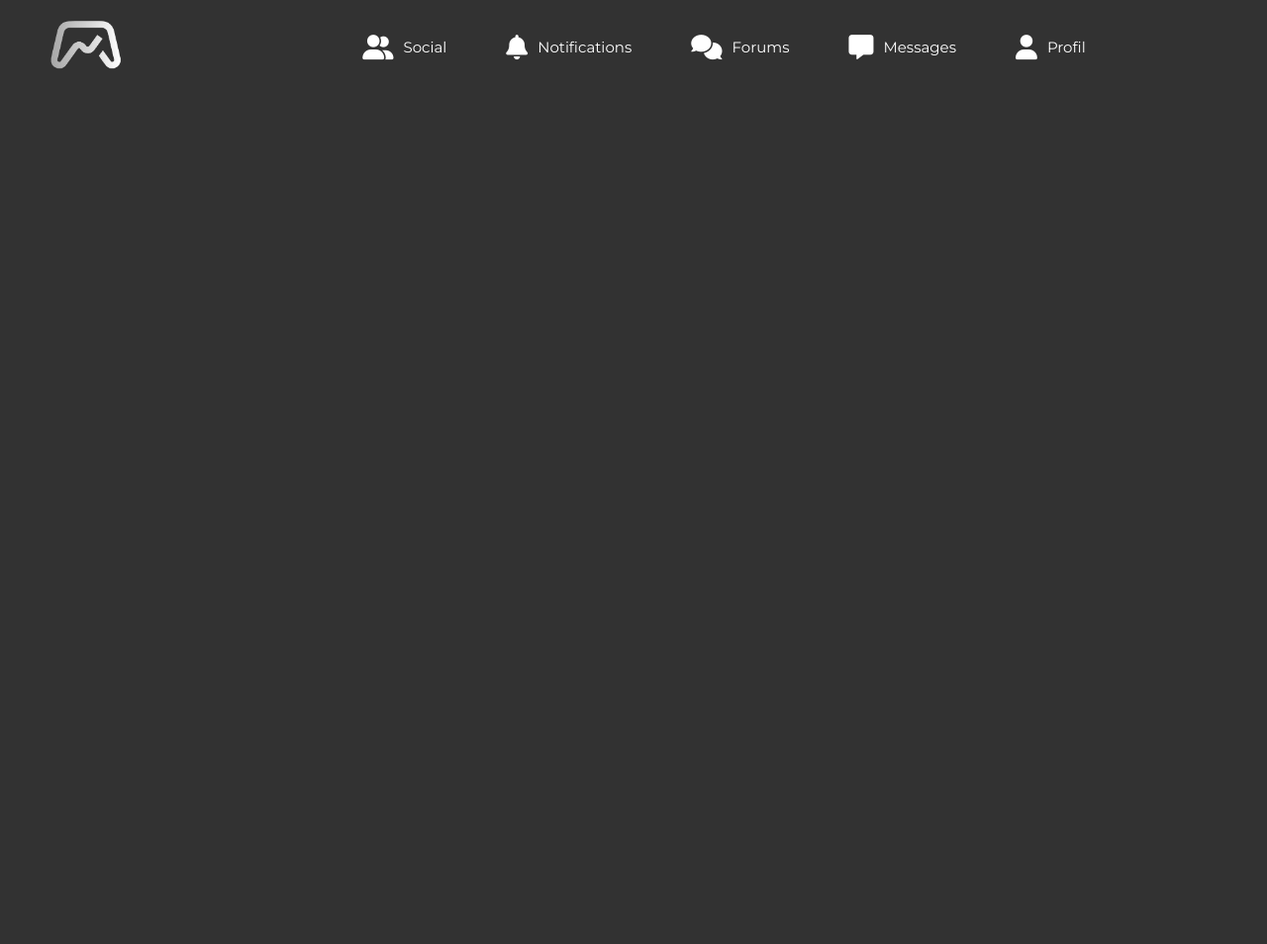
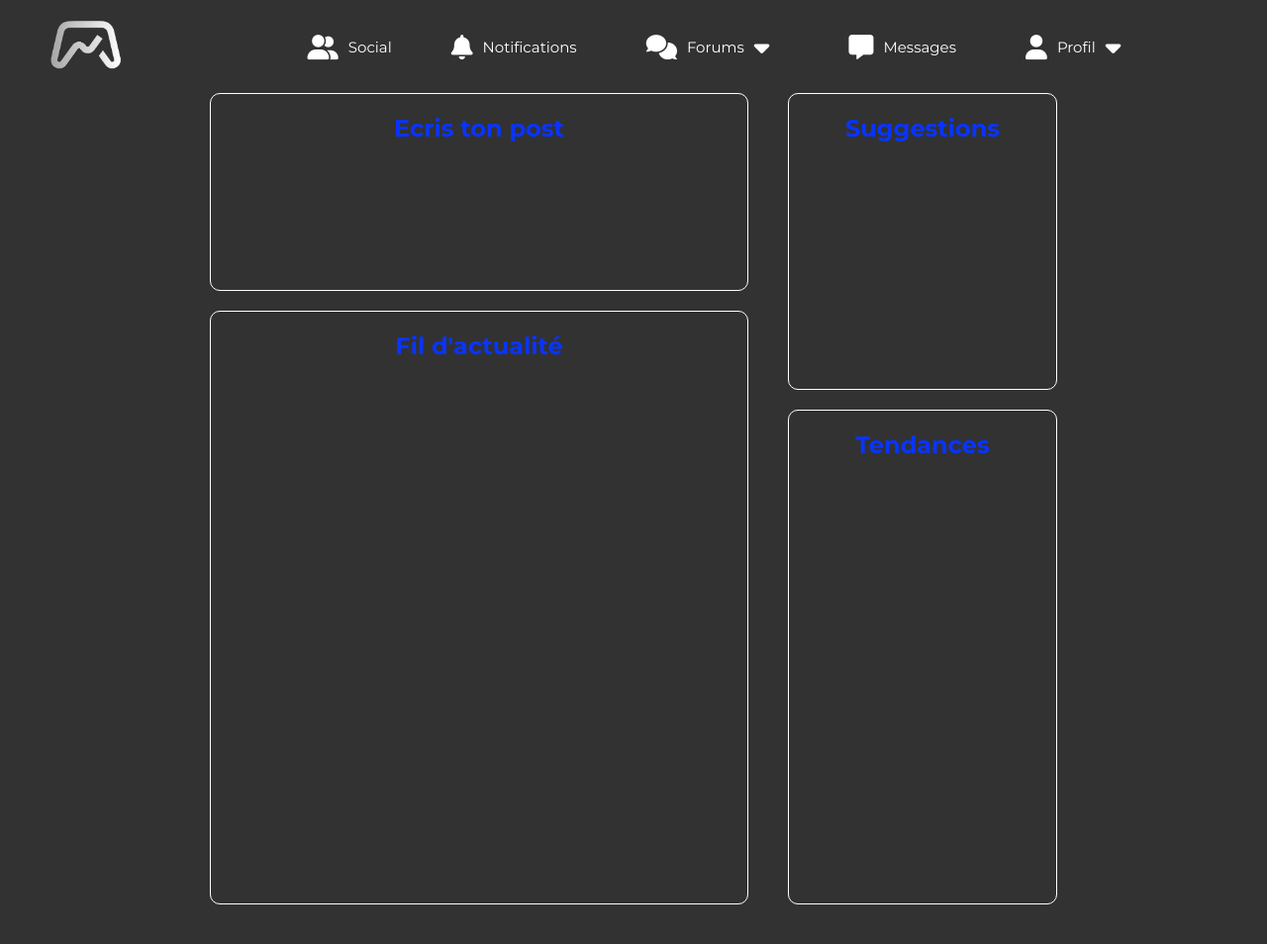
Before and after one commit to Trykxx/Player-Hub, a PHP site: page / in a window 1280 px wide. Shown: the whole page at 99% size. Before the commit the page ends 70 px from the top, so only its background shows below. Run offline with PHP 8.4, Linux system fonts and the light colour scheme.

Commit message:
modif header / body

```diff
--- a/assets/css/style.css
+++ b/assets/css/style.css
@@ -29,11 +29,9 @@ nav{
     margin: auto;
 }
 
-nav a {
-    transition: 0.5s;
-    border-radius: 30px;
-    /* background-color: transparent; */
-    transition: background-color 0.5s ease;
+.navbar a, .nav-item {
+    transition: background-color 0.5s ease, color 0.5s ease;
+    border-radius: 25px;
     padding: 0 10px;
     font-size: 15px;
     white-space: nowrap;
@@ -41,11 +39,40 @@ nav a {
     align-items: center;
     justify-content: center;
     color: var(--white);
+    position: relative;
 }
 
-nav a:hover{
+.navbar a:hover{
     background: rgba(255, 255, 255, 0.205);
     color: var(--main-blue);
+}
+
+.dropdown-menu {
+    display: none;
+    position: absolute;
+    background-color: transparent;
+    z-index: 1;
+    width: 100%;
+    top: 100%;
+    background-color: rgba(255, 255, 255, 0.205);
+    border-radius: 30px;
+}
+
+.dropdown-menu a:hover{
+    background: none;
+}
+
+.dropdown-menu span {
+    color: var(--main-blue);
+}
+
+.nav-item:hover .dropdown-menu {
+    display: block;
+}
+
+.dropdown-menu a {
+    padding: 12px 16px;
+    display: block;
 }
 
 i{
@@ -60,6 +87,72 @@ i{
 body{
     background: var(--main-grey);
 }
+
+.container {
+    display: flex;
+    width: 70%;
+    min-height: 100vh;
+    margin: auto;
+}
+
+
+.container-right {
+    flex: 1;
+    padding: 20px;
+}
+
+.container-center {
+    flex: 2;
+    padding: 20px;
+}
+
+.post-creation,
+.time-line,
+.tendances,
+.suggestions {
+    border: 1px solid var(--white);
+    border-radius: 10px;
+    margin-bottom: 20px;
+    padding: 20px;
+}
+
+.post-creation,
+.time-line,
+.tendances,
+.suggestions h2{
+    text-align: center;
+    color: var(--main-blue);
+}
+
+.post-creation {
+    min-height: 200px;
+}
+
+.time-line {
+    min-height: 600px;
+}
+
+.suggestions {
+    min-height: 300px;
+}
+
+.tendances{
+    min-height: 500px;
+}
+
+section {
+    border: 1px solid #cecece;}
+
+
+
+
+
+
+
+
+
+
+
 
 @media screen and (max-width: 768px){
     nav a span{
--- a/index.html
+++ b/index.html
@@ -20,11 +20,59 @@
 
       <nav class="navbar">
         <a href=""><i class="fa-solid fa-user-group"></i><span>Social</span></a>
-        <a href=""><i class="fa-solid fa-bell"></i><span>Notifications</span></a>
-        <a href=""><i class="fa-solid fa-comments"></i><span>Forums</span></a>
+        <a href=""
+          ><i class="fa-solid fa-bell"></i><span>Notifications</span></a
+        >
+        <div class="nav-item">
+          <a href=""
+            ><i class="fa-solid fa-comments"></i><span>Forums</span
+            ><i class="fa-solid fa-caret-down"></i
+          ></a>
+          <div class="dropdown-menu">
+            <a href="">Call of Duty</a>
+            <a href="">Fortnite</a>
+            <a href="">Overwatch</a>
+            <a href="">EAFC 24</a>
+            <a href=""><span>Tous les Forums</span></a>
+          </div>
+        </div>
         <a href=""><i class="fa-solid fa-message"></i><span>Messages</span></a>
-        <a href=""><i class="fa-solid fa-user"></i><span>Profil</span></a>
+        <div class="nav-item">
+          <a href=""
+            ><i class="fa-solid fa-user"></i><span>Profil</span
+            ><i class="fa-solid fa-caret-down"></i
+          ></a>
+          <div class="dropdown-menu">
+            <a href="">Connexion</a>
+            <a href="">Créer un Compte</a>
+            <a href="">Réglages</a>
+            <a href="">Signets</a>
+            <a href="">Déconnexion</a>
+          </div>
+        </div>
       </nav>
     </header>
+
+    <div class="container">
+      <div class="container-center">
+        <section class="post-creation">
+          <h2>Ecris ton post</h2>
+        </section>
+
+        <section class="time-line">
+          <h2>Fil d'actualité</h2>
+        </section>
+      </div>
+
+      <div class="container-right">
+        <section class="suggestions">
+          <h2>Suggestions</h2>
+        </section>
+        <section class="tendances">
+          <h2>Tendances</h2>
+        </section>
+
+      </div>
+    </div>
   </body>
 </html>
```
